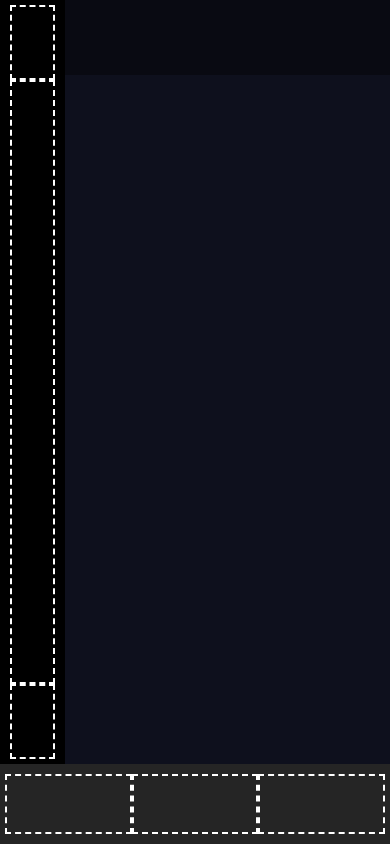
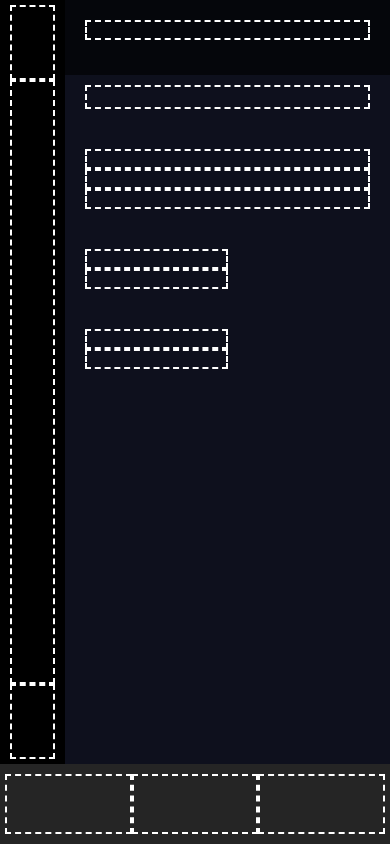
Before and after one commit to GiacomoAccardi/html-css-spotifyweb, a plain HTML site: page index.html in a window 390 px wide. Drawn offline with Linux system fonts and the light colour scheme.

Commit message:
[UPD] A blank responsive layout has been designed for each section of the web application

```diff
--- a/css/style.css
+++ b/css/style.css
@@ -57,6 +57,11 @@ Header bar section
     z-index: 1;
     width: calc(100vw - 65px);
     height: 75px;
+    padding: 20px;
+}
+
+.header-bar .col{
+    height: 20px
 }
 
 /*-------------------------->
@@ -65,7 +70,46 @@ App-content section
 
 .app-content{
     width: calc(100vw - 65px);
+    padding: 10px 20px;
 }
+
+.app-content .content-menu{
+    margin-top: 75px;
+}
+
+.content-menu ul{
+    display: flex;
+    flex-wrap: wrap;
+}
+
+.recently-played{
+    margin-top: 40px;
+}
+
+.recently-played .row{
+    display: flex;
+    flex-wrap: wrap;
+}
+
+.recently-played .col{
+    width: 100%;
+    height: 20px;
+}
+
+.playlists{
+    margin-top: 40px;
+}
+
+.playlists .row{
+    display: flex;
+    flex-wrap: wrap;
+}
+
+.playlists .col{
+    width: 50%;
+    height: 20px;
+}
+
 
 
 /*-------------------------->
@@ -108,12 +152,16 @@ Footer section
     border: 2px dashed white;
 }
 
+.content-menu li{
+    height: 20px;
+}
+
 /*-------------------------->
 Header bar styles
 ------------------>*/
 
 .header-bar{
-    background-color: rgba(0, 0, 0, 0.37);
+    background-color: rgba(0, 0, 0, 0.603);
 }
 
 
@@ -123,6 +171,10 @@ App content styles
 
 .app-content{
     background-color: rgb(14, 16, 29);
+}
+
+.content-menu ul{
+    list-style: none;
 }
 
 /*-------------------------->
@@ -167,6 +219,13 @@ Tablet responsivness (780px)
     width: calc(100vw - 250px);
 }
 
+/*app-content*/
+
+.recently-played .col{
+    width: 50%;
+}
+
+
 /*Multimedial bar*/
 
 .m-bar .col{
@@ -179,3 +238,19 @@ Tablet responsivness (780px)
 }
 
 }
+
+/*-------------------------->
+Desktop responsivness (1200px)
+------------------>*/
+
+@media screen and (min-width: 1200px) {
+
+/*app-content*/
+
+.recently-played .col{
+    width: calc(100% / 3);
+}
+
+
+
+}
--- a/index.html
+++ b/index.html
@@ -20,10 +20,19 @@
     HEADER BAR
     -->
     <header>
+        <!-------------------------------
+            Header bar
+        -->
+        <div class="header-bar">
+            <div class="row">
+                <div class="col debug">
 
+                </div>
+            </div>
+        </div>
     </header>
 
-    <!--
+    <!--------------------------------------------------------
     MAIN CONTENT
     OF THE WEB APP
     -->
@@ -39,23 +48,68 @@
             </div>
         </div>
 
-        <!--
+        <!-----------------------------------
             App content
         -->
         <div class="app-content">
+            <!--
+                sezione "in evidenza, podcast, ecc...."
+            -->
+            <div class="content-menu">
+                <div class="row">
+                    <ul class="debug">
+                        <li></li>
+                        <li></li>
+                        <li></li>
+                        <li></li>
+                        <li></li>
+                        <li></li>
+                    </ul>
+                </div>
+            </div>
+            <!-------------------------------------
+                sezione "Riprodotti di recente"
+            -->
+            <div class="recently-played">
+                <div class="row">
+                    <div class="col debug">
 
-        </div>
+                    </div>
+                    <div class="col debug">
 
-        <!--
-            Header bar
-        -->
-        <div class="header-bar">
+                    </div>
+                    <div class="col debug">
 
+                    </div>
+                </div>
+            </div>
+            <!------------------------------------
+                sezione "PLaylists"
+            -->
+            <div class="playlists">
+                <div class="row">
+                    <div class="col debug"></div>
+                </div>
+                <div class="row">
+                    <div class="col debug"></div>
+                </div>
+            </div>
+            <!------------------------------------
+                sezione "Artists"
+            -->
+            <div class="playlists">
+                <div class="row">
+                    <div class="col debug"></div>
+                </div>
+                <div class="row">
+                    <div class="col debug"></div>
+                </div>
+            </div>
         </div>
 
     </main>
 
-    <!--
+    <!---------------------------------------------------
     BARRA MULTIMEDIALE
     -->
     <footer>
```
